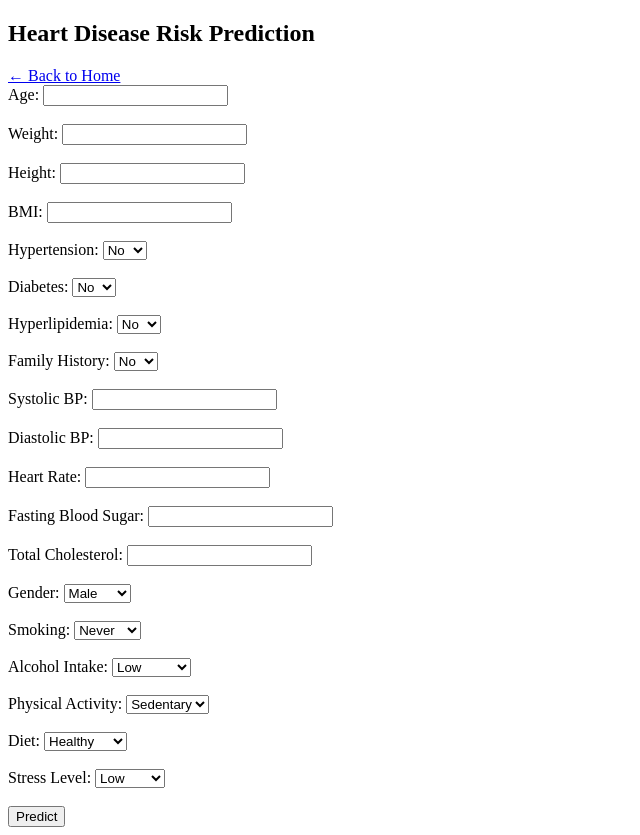
After one commit to pawan0110/MedPredict, a Flask app: page /heart in a window 1280 px wide. The commit adds this page. Shown: the whole page, without its empty margins (0-640 px from the left). Run offline with Flask 3, Linux system fonts and the light colour scheme; parts of the project's set-up code (start-up, migrations or seed data) failed here and were passed over.

Commit message:
feat: heart model and update: app.py and ui

```diff
--- a/app.py
+++ b/app.py
@@ -4,32 +4,51 @@ import pandas as pd
 
 app = Flask(__name__)
 
-# ==============================
-# Load Model + Threshold
-# ==============================
-model_data = joblib.load("models/diabetes_model.pkl")
+# =====================================
+# Load Models
+# =====================================
 
-model = model_data["model"]
-THRESHOLD = 0.45
+# ---- Diabetes Model (dictionary saved) ----
+diabetes_data = joblib.load("models/diabetes_model.pkl")
+diabetes_model = diabetes_data["model"]
+DIABETES_THRESHOLD = 0.45
+
+# ---- Heart Disease Model (pipeline saved) ----
+heart_model = joblib.load("models/heart_disease_model.pkl")
+HEART_THRESHOLD = 0.30
 
 
-# ==============================
+# =====================================
 # Home Route
-# ==============================
+# =====================================
 @app.route("/")
 def home():
-    return render_template("index.html")
+    return render_template("home.html")
 
 
-# ==============================
-# Prediction Route
-# ==============================
-@app.route("/predict", methods=["POST"])
-def predict():
+# =====================================
+# Diabetes Page Route
+# =====================================
+@app.route("/diabetes")
+def diabetes_page():
+    return render_template("diabetes.html")
+
+
+# =====================================
+# Heart Page Route
+# =====================================
+@app.route("/heart")
+def heart_page():
+    return render_template("heart.html")
+
+
+# =====================================
+# Diabetes Prediction Route
+# =====================================
+@app.route("/predict_diabetes", methods=["POST"])
+def predict_diabetes():
     try:
-        # --------------------------
-        # 1️⃣ Basic Numeric Inputs
-        # --------------------------
+        # -------- Numeric Inputs --------
         age = float(request.form["age"])
         hypertension = int(request.form["hypertension"])
         heart_disease = int(request.form["heart_disease"])
@@ -37,29 +56,13 @@ def predict():
         hbA1c_level = float(request.form["hbA1c"])
         blood_glucose_level = float(request.form["glucose"])
 
-        # --------------------------
-        # 2️⃣ Encode Gender (Manual)
-        # --------------------------
+        # -------- Manual Encoding --------
         gender = 1 if request.form["gender"] == "Male" else 0
-
-        # --------------------------
-        # 3️⃣ Encode Location
-        # --------------------------
         location = 1 if request.form["location"] == "Urban" else 0
 
-        # --------------------------
-        # 4️⃣ Encode Smoking
-        # --------------------------
-        smoking_map = {
-            "never": 0,
-            "former": 1,
-            "current": 2
-        }
+        smoking_map = {"never": 0, "former": 1, "current": 2}
         smoking_history = smoking_map[request.form["smoking_history"]]
 
-        # --------------------------
-        # 5️⃣ One-Hot Encode Race
-        # --------------------------
         selected_race = request.form["race"]
 
         race_dict = {
@@ -72,9 +75,7 @@ def predict():
 
         race_dict[f"race:{selected_race}"] = 1
 
-        # --------------------------
-        # 6️⃣ Final Input Dictionary
-        # --------------------------
+        # -------- Final Input --------
         input_data = {
             "gender": gender,
             "age": age,
@@ -90,15 +91,13 @@ def predict():
 
         input_df = pd.DataFrame([input_data])
 
-        # --------------------------
-        # 7️⃣ Predict
-        # --------------------------
-        prob = model.predict_proba(input_df)[0][1]
-        prediction = 1 if prob > THRESHOLD else 0
+        # -------- Prediction --------
+        prob = diabetes_model.predict_proba(input_df)[0][1]
+        prediction = 1 if prob > DIABETES_THRESHOLD else 0
 
         result = "Diabetic" if prediction else "Not Diabetic"
 
-        # Risk interpretation
+        # -------- Risk Level --------
         if prob < 0.30:
             risk_level = "Low Risk"
         elif prob < 0.60:
@@ -108,17 +107,75 @@ def predict():
 
         return render_template(
             "result.html",
+            disease="Diabetes",
             prediction=result,
             probability=round(prob * 100, 2),
             risk_level=risk_level
         )
 
     except Exception as e:
-        return f"Error occurred: {e}"
+        return f"Diabetes Prediction Error: {e}"
 
 
-# ==============================
-# Run App
-# ==============================
+# =====================================
+# Heart Disease Prediction Route
+# =====================================
+@app.route("/predict_heart", methods=["POST"])
+def predict_heart():
+    try:
+        # -------- Input Data (Pipeline handles encoding) --------
+        input_data = {
+            "Age": float(request.form["age"]),
+            "Weight": float(request.form["weight"]),
+            "Height": float(request.form["height"]),
+            "BMI": float(request.form["bmi"]),
+            "Hypertension": int(request.form["hypertension"]),
+            "Diabetes": int(request.form["diabetes"]),
+            "Hyperlipidemia": int(request.form["hyperlipidemia"]),
+            "Family_History": int(request.form["family_history"]),
+            "Systolic_BP": float(request.form["systolic_bp"]),
+            "Diastolic_BP": float(request.form["diastolic_bp"]),
+            "Heart_Rate": float(request.form["heart_rate"]),
+            "Blood_Sugar_Fasting": float(request.form["blood_sugar"]),
+            "Cholesterol_Total": float(request.form["cholesterol"]),
+            "Gender": request.form["gender"],
+            "Smoking": request.form["smoking"],
+            "Alcohol_Intake": request.form["alcohol"],
+            "Physical_Activity": request.form["activity"],
+            "Diet": request.form["diet"],
+            "Stress_Level": request.form["stress"]
+        }
+
+        input_df = pd.DataFrame([input_data])
+
+        # -------- Prediction --------
+        prob = heart_model.predict_proba(input_df)[0][1]
+        prediction = 1 if prob > HEART_THRESHOLD else 0
+
+        result = "Heart Disease Detected" if prediction else "No Heart Disease"
+
+        # -------- Risk Level --------
+        if prob < 0.30:
+            risk_level = "Low Risk"
+        elif prob < 0.60:
+            risk_level = "Moderate Risk"
+        else:
+            risk_level = "High Risk"
+
+        return render_template(
+            "result.html",
+            disease="Heart Disease",
+            prediction=result,
+            probability=round(prob * 100, 2),
+            risk_level=risk_level
+        )
+
+    except Exception as e:
+        return f"Heart Prediction Error: {e}"
+
+
+# =====================================
+# Run Application
+# =====================================
 if __name__ == "__main__":
     app.run(debug=True)
--- /dev/null
+++ b/templates/heart.html
@@ -0,0 +1,111 @@
+<!DOCTYPE html>
+<html>
+<head>
+    <title>Heart Disease Prediction</title>
+</head>
+<body>
+
+<h2>Heart Disease Risk Prediction</h2>
+
+<a href="/">← Back to Home</a>
+
+<form action="/predict_heart" method="post">
+
+    <label>Age:</label>
+    <input type="number" name="age" required><br><br>
+
+    <label>Weight:</label>
+    <input type="number" name="weight" required><br><br>
+
+    <label>Height:</label>
+    <input type="number" name="height" required><br><br>
+
+    <label>BMI:</label>
+    <input type="number" step="0.01" name="bmi" required><br><br>
+
+    <label>Hypertension:</label>
+    <select name="hypertension" required>
+        <option value="0">No</option>
+        <option value="1">Yes</option>
+    </select><br><br>
+
+    <label>Diabetes:</label>
+    <select name="diabetes" required>
+        <option value="0">No</option>
+        <option value="1">Yes</option>
+    </select><br><br>
+
+    <label>Hyperlipidemia:</label>
+    <select name="hyperlipidemia" required>
+        <option value="0">No</option>
+        <option value="1">Yes</option>
+    </select><br><br>
+
+    <label>Family History:</label>
+    <select name="family_history" required>
+        <option value="0">No</option>
+        <option value="1">Yes</option>
+    </select><br><br>
+
+    <label>Systolic BP:</label>
+    <input type="number" name="systolic_bp" required><br><br>
+
+    <label>Diastolic BP:</label>
+    <input type="number" name="diastolic_bp" required><br><br>
+
+    <label>Heart Rate:</label>
+    <input type="number" name="heart_rate" required><br><br>
+
+    <label>Fasting Blood Sugar:</label>
+    <input type="number" name="blood_sugar" required><br><br>
+
+    <label>Total Cholesterol:</label>
+    <input type="number" name="cholesterol" required><br><br>
+
+    <label>Gender:</label>
+    <select name="gender" required>
+        <option value="Male">Male</option>
+        <option value="Female">Female</option>
+    </select><br><br>
+
+    <label>Smoking:</label>
+    <select name="smoking" required>
+        <option value="Never">Never</option>
+        <option value="Former">Former</option>
+        <option value="Current">Current</option>
+    </select><br><br>
+
+    <label>Alcohol Intake:</label>
+    <select name="alcohol" required>
+        <option value="Low">Low</option>
+        <option value="Moderate">Moderate</option>
+        <option value="High">High</option>
+        <option value="Unknown">Unknown</option>
+    </select><br><br>
+
+    <label>Physical Activity:</label>
+    <select name="activity" required>
+        <option value="Sedentary">Sedentary</option>
+        <option value="Moderate">Moderate</option>
+        <option value="Active">Active</option>
+    </select><br><br>
+
+    <label>Diet:</label>
+    <select name="diet" required>
+        <option value="Healthy">Healthy</option>
+        <option value="Average">Average</option>
+        <option value="Unhealthy">Unhealthy</option>
+    </select><br><br>
+
+    <label>Stress Level:</label>
+    <select name="stress" required>
+        <option value="Low">Low</option>
+        <option value="Medium">Medium</option>
+        <option value="High">High</option>
+    </select><br><br>
+
+    <button type="submit">Predict</button>
+</form>
+
+</body>
+</html>
```
Also changed, not shown: src/heart_disease_testing_model.py (added, +75 -0 lines), templates/diabetes.html (renamed from templates/index.html, +14 -24 lines), templates/home.html (added, +23 -0 lines), templates/result.html (+12 -13 lines), 4 other files.
